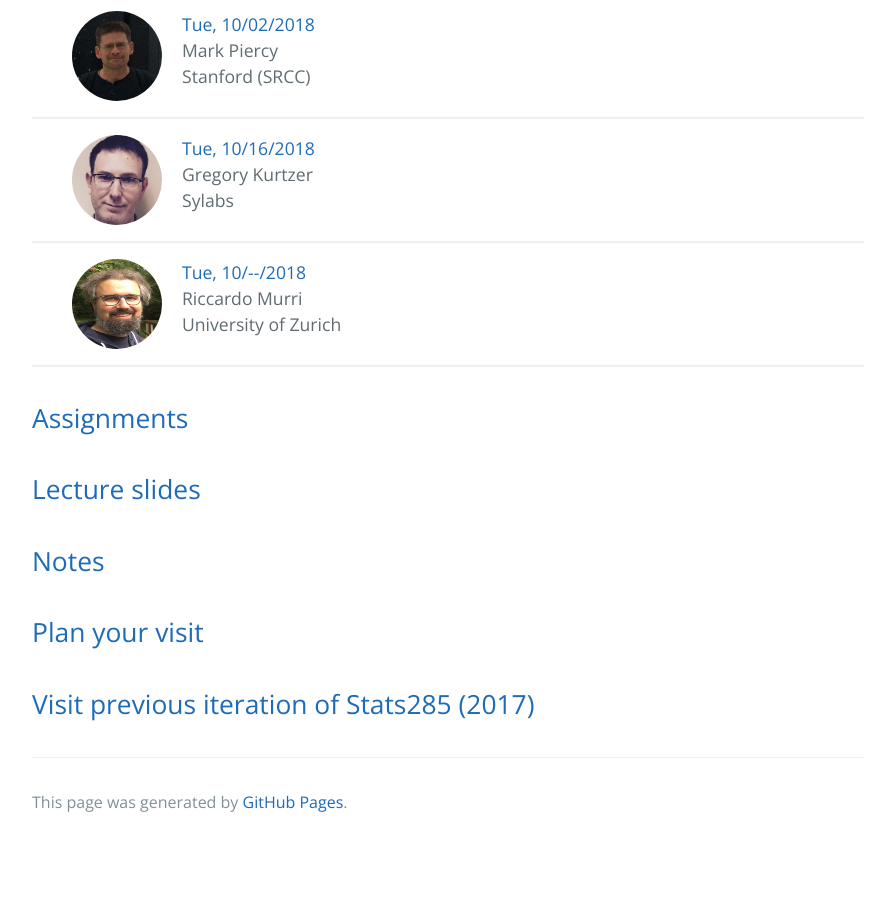
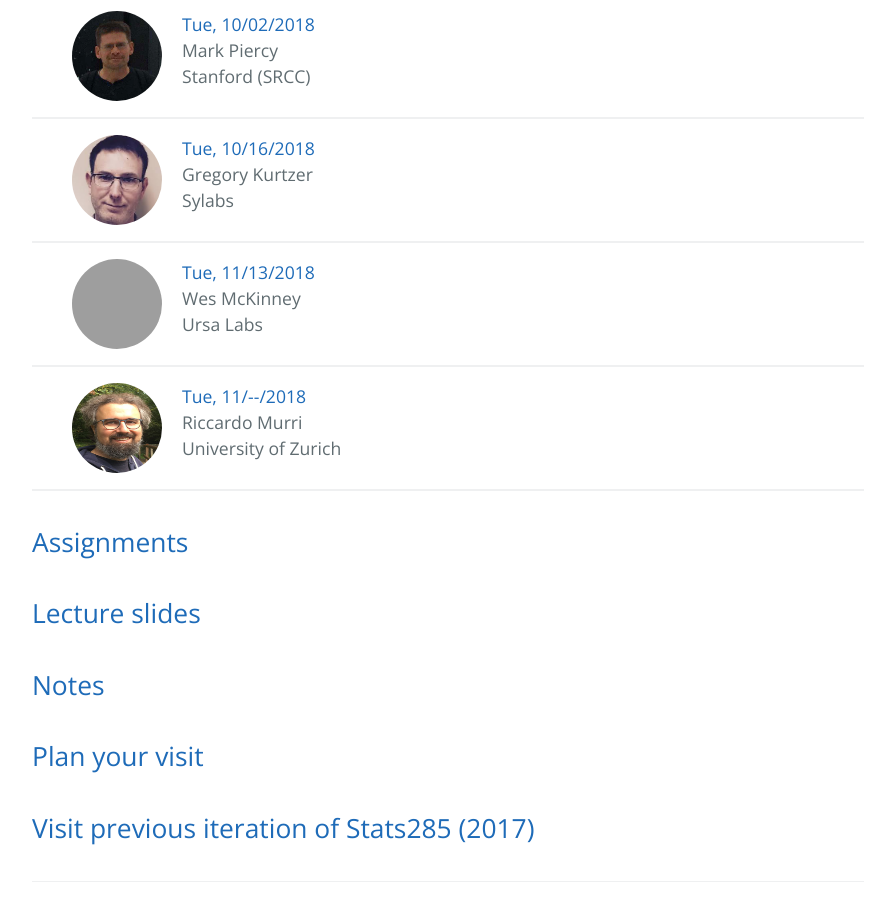
Before and after one commit to stats285/stats285.github.io, a Jekyll site: the page built from index.md, in a window 1280 px wide and 900 px high, scrolled down 1548 px. Shown: the whole window, without its empty margins (192-1087 px from the left). Built offline with Jekyll 4.4.1, drawn with Linux system fonts in a browser that asks for light colours; the repository's description, which GitHub fills in, is left out; before the commit the page ends 2394 px from its top, so only the background shows below that; grey boxes are pictures that could not be loaded.

Commit message:
added Ws

```diff
--- a/index.md
+++ b/index.md
@@ -72,10 +72,21 @@ For questions, concerns or bug reports, please contact <a href="http://web.stanf
 ---
 <div class="speaker-wrap">
 <div class="speakerphoto">
+<img src="assets/img/Wes.jpg">
+</div>
+<div class="card">
+<a class="talkdate" href="./mckinney_lecture"> Tue, 11/13/2018</a> <br>
+<span class="speaker">Wes McKinney</span> <br>
+<span class="speakerposition">Ursa Labs</span>
+</div>
+</div>
+---
+<div class="speaker-wrap">
+<div class="speakerphoto">
 <img src="assets/img/riccardo_murri.jpg">
 </div>
 <div class="card">
-<a class="talkdate" href="./murri_lecture"> Tue, 10/--/2018</a> <br>
+<a class="talkdate" href="./murri_lecture"> Tue, 11/--/2018</a> <br>
 <span class="speaker">Riccardo Murri</span> <br>
 <span class="speakerposition">University of Zurich</span>
 </div>
```
